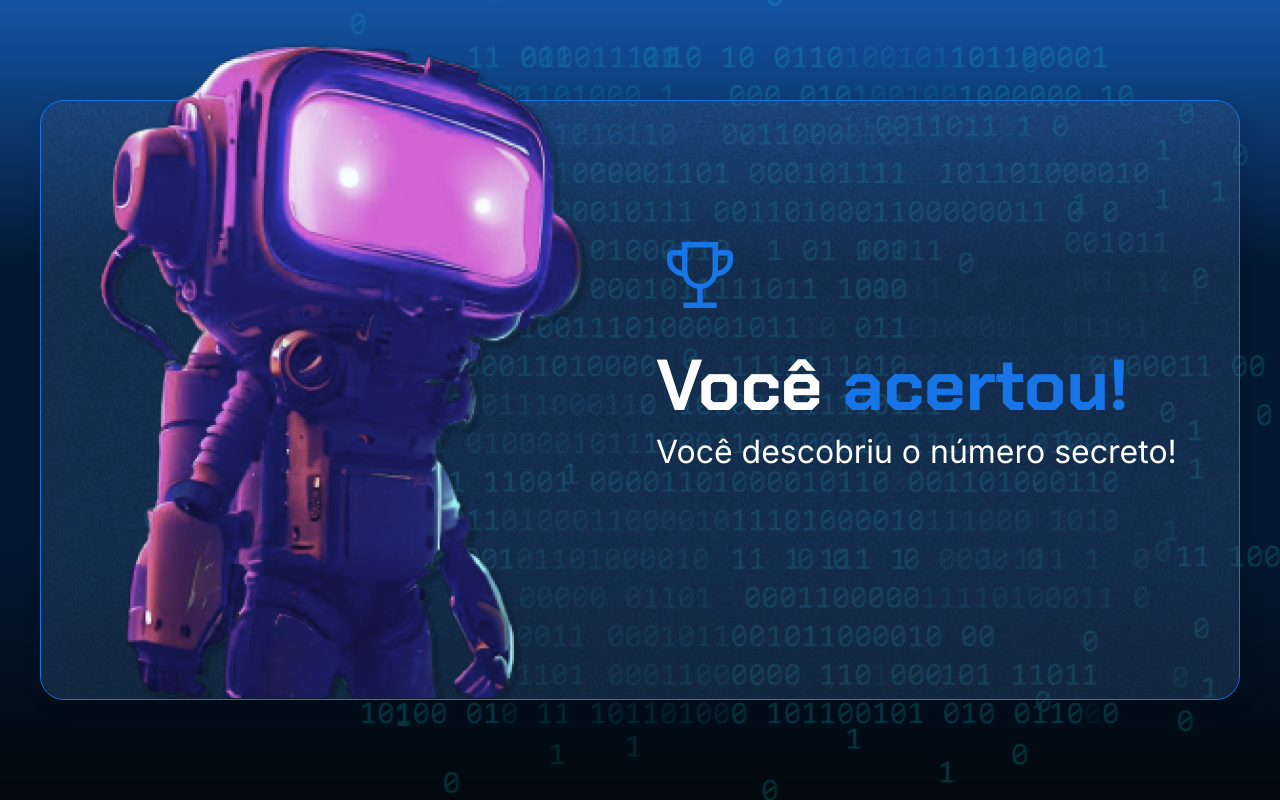
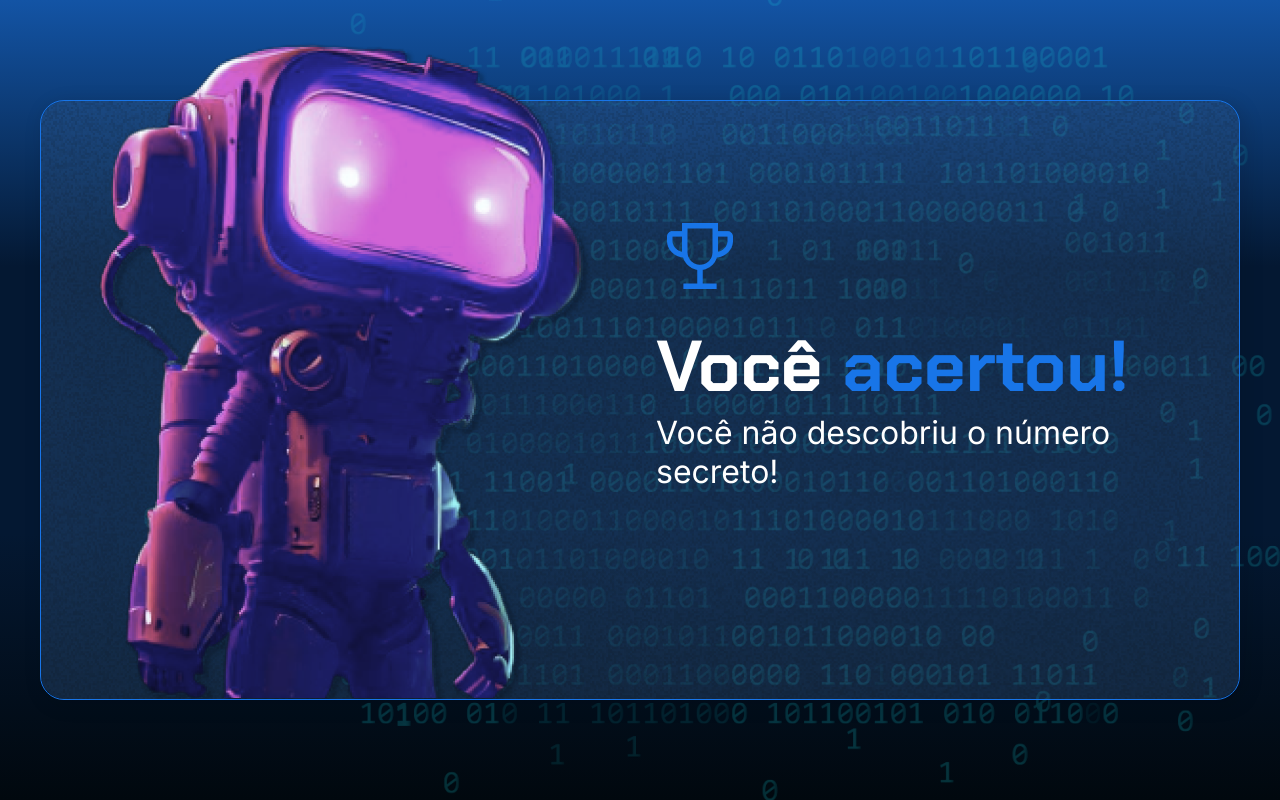
Before and after one commit to Marcelo-Marcos/logica-js-projeto_inicial, a plain HTML site: page index.html in a window 1280 px wide. Drawn offline with Linux system fonts and the light colour scheme.

Commit message:
Ateração teste

```diff
--- a/index.html
+++ b/index.html
@@ -20,7 +20,7 @@
                 <img src="./img/trophy.png" alt="ícone de um troféu" />
                  <div class="container__texto">
                     <h1>Você <span class="container__texto-azul">acertou!</span></h1>
-                    <h2>Você descobriu o número secreto!</h2>
+                    <h2>Você não descobriu o número secreto!</h2>
                 </div>
             </div>
         </div>
```
